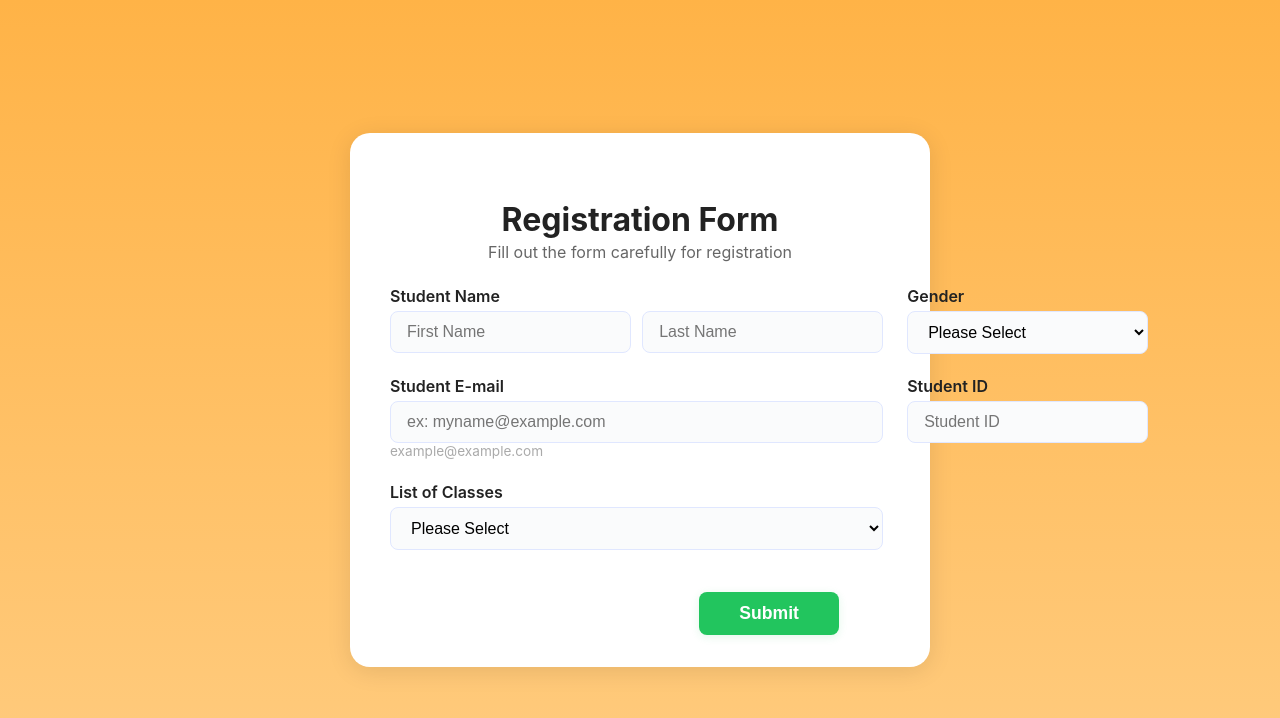
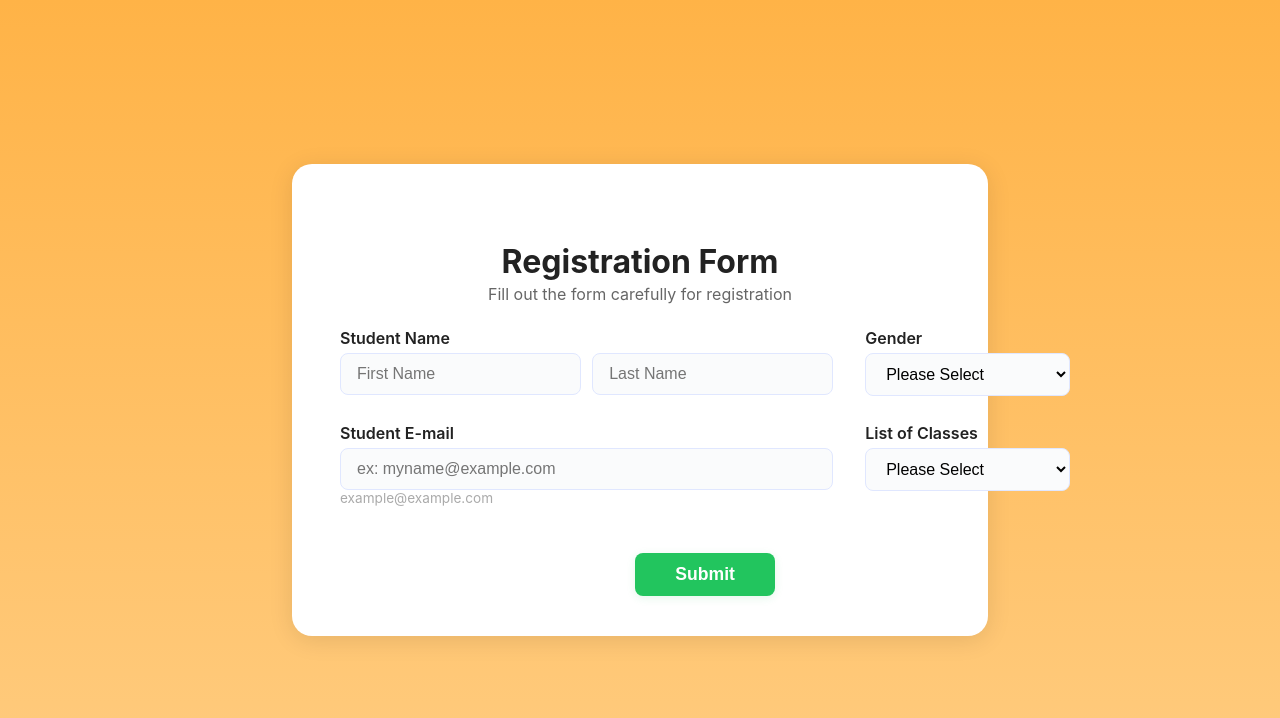
Before and after one commit to Yadavvamrita/studentsummercampp, a React (Create React App) app: page /form in a window 1280 px wide. Shown: the top 718 px of the page. Built offline with nearby package versions, Linux system fonts and the light colour scheme.

Commit message:
Updated LandingPage.css and minor changes

```diff
--- a/src/LandingPage.css
+++ b/src/LandingPage.css
@@ -230,8 +230,8 @@
   background: #fff;
   border-radius: 20px;
   box-shadow: 0 4px 24px rgba(0,0,0,0.10);
-  padding: 2.5rem 2.5rem 2rem 2.5rem;
-  max-width: 500px;
+  padding: 3.2rem 3rem 2.5rem 3rem;
+  max-width: 600px;
   width: 100%;
   margin: 2rem 0;
   display: flex;
@@ -257,7 +257,7 @@
 .student-form-grid {
   display: grid;
   grid-template-columns: 1fr 1fr;
-  gap: 1.2rem 1.5rem;
+  gap: 1.5rem 2rem;
   width: 100%;
 }
 
@@ -332,6 +332,7 @@
 @media (max-width: 600px) {
   .form-card {
     padding: 1.2rem 0.5rem;
+    max-width: 98vw;
   }
   .student-form-grid {
     grid-template-columns: 1fr;
--- a/src/StudentForm.jsx
+++ b/src/StudentForm.jsx
@@ -16,7 +16,6 @@ const StudentForm = () => {
     lastName: "",
     gender: "",
     email: "",
-    studentId: "",
     className: ""
   });
   const [error, setError] = useState("");
@@ -27,13 +26,13 @@ const StudentForm = () => {
 
   const handleSubmit = (e) => {
     e.preventDefault();
-    if (!form.firstName || !form.lastName || !form.gender || !form.email || !form.studentId || !form.className) {
+    if (!form.firstName || !form.lastName || !form.gender || !form.email || !form.className) {
       setError("Please fill all the fields.");
       return;
     }
     setError("");
-    alert(`Student Details:\nName: ${form.firstName} ${form.lastName}\nGender: ${form.gender}\nEmail: ${form.email}\nStudent ID: ${form.studentId}\nClass: ${form.className}`);
-    setForm({ firstName: "", lastName: "", gender: "", email: "", studentId: "", className: "" });
+    alert(`Student Details:\nName: ${form.firstName} ${form.lastName}\nGender: ${form.gender}\nEmail: ${form.email}\nClass: ${form.className}`);
+    setForm({ firstName: "", lastName: "", gender: "", email: "", className: "" });
   };
 
   return (
@@ -64,10 +63,6 @@ const StudentForm = () => {
             <div className="form-hint">example@example.com</div>
           </div>
           <div className="form-group">
-            <label>Student ID</label>
-            <input name="studentId" placeholder="Student ID" value={form.studentId} onChange={handleChange} />
-          </div>
-          <div className="form-group">
             <label>List of Classes</label>
             <select name="className" value={form.className} onChange={handleChange}>
               <option value="">Please Select</option>
```
